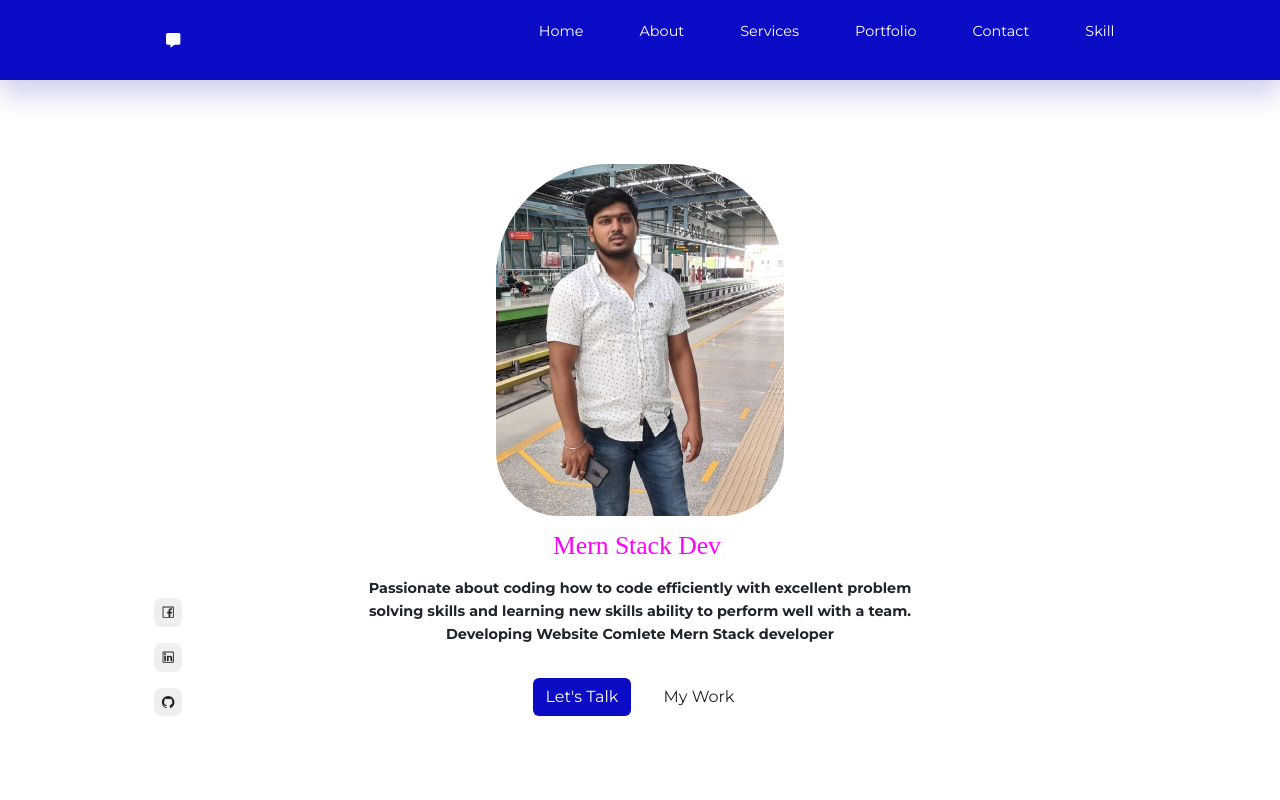
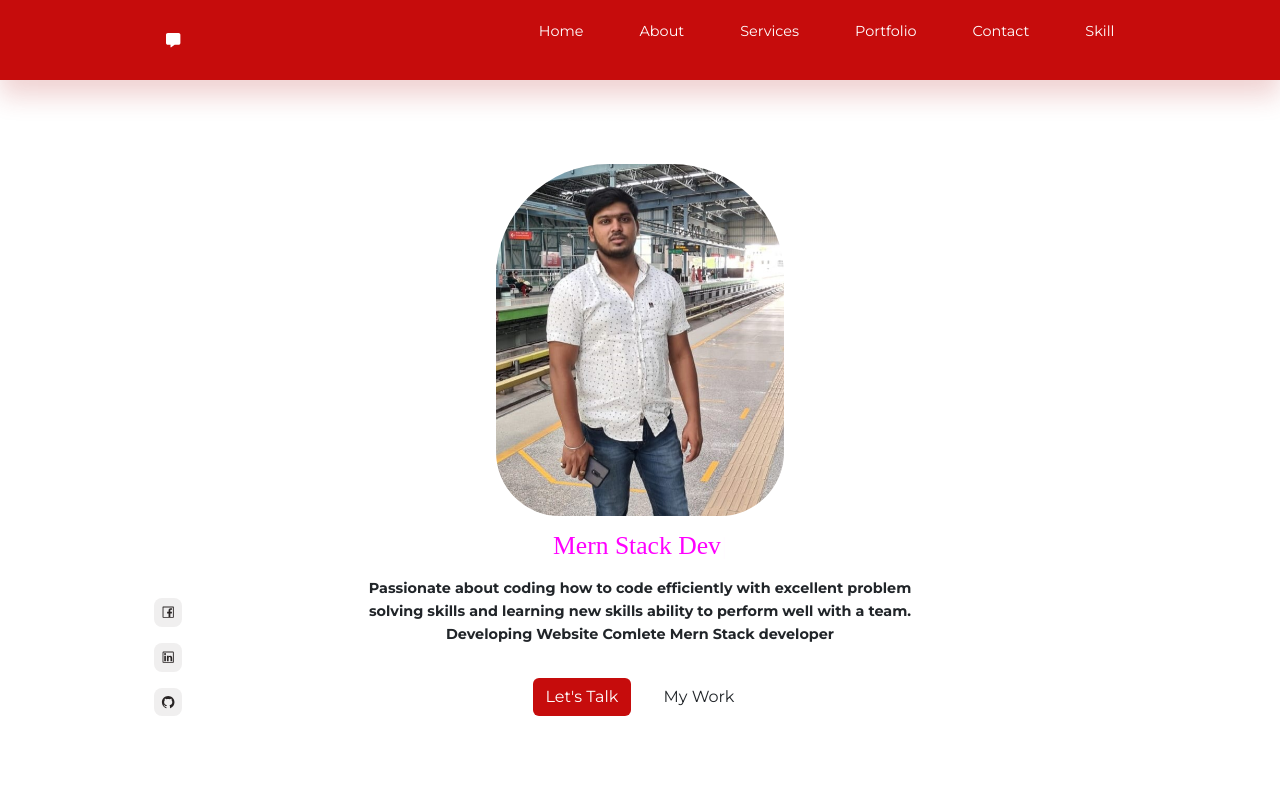
Before and after one commit to keshri522/Myportfolio, a React (Create React App) app: page / in a window 1280 px wide. Shown: the top 800 px of the page. Built offline with nearby package versions, Linux system fonts and the light colour scheme.

Commit message:
added some css

```diff
--- a/src/index.css
+++ b/src/index.css
@@ -14,7 +14,7 @@
 }
 
 :root {
-  --primary-hue: 2400;
+  --primary-hue: 3600;
   --black-lightness: 15%;
   --dark-lightness: 44%;
   --light-lightness: 94%;
```
